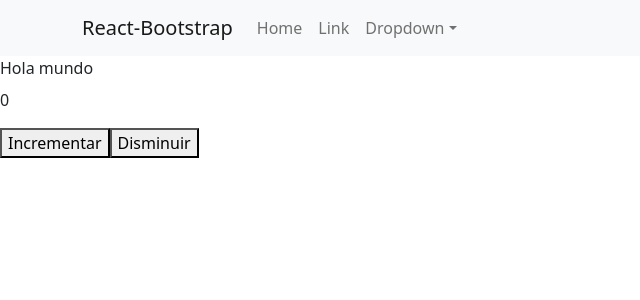
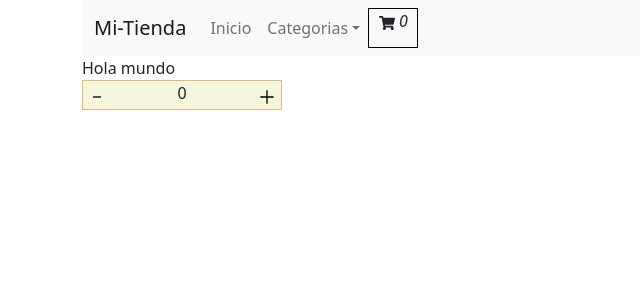
Before and after one commit to LucasEzequielBecerra/Proyecto-Final-React-Js, a React (Create React App) app: page / in a window 1280 px wide. Shown: the top 300 px of the page, without its empty margins (0-640 px from the left). Built offline with nearby package versions, Linux system fonts and the light colour scheme.

Commit message:
primera-pre-entrega

```diff
--- a/package.json
+++ b/package.json
@@ -10,6 +10,7 @@
     "react": "^18.2.0",
     "react-bootstrap": "^2.7.2",
     "react-dom": "^18.2.0",
+    "react-icons": "^4.7.1",
     "react-scripts": "5.0.1",
     "web-vitals": "^2.1.4"
   },
--- a/src/App.js
+++ b/src/App.js
@@ -2,35 +2,25 @@ import 'bootstrap/dist/css/bootstrap.min.css';
 import './App.css';
 import BasicExample from './components/NavBar/NavBar';
 import ItemListContainer from './components/ItemListContainer/ItemListContainer';
-import { useState } from 'react';
+import { useState, useEffect } from 'react';
+import Counter from './components/Counter/Counter';
 
 
 function App() {
 
-  const [contador, setContador] = useState(0)
 
-  const incrementar = () => {
-    setContador(contador + 1)
-  }
-
-  const disminuir = () => {
-    setContador(contador - 1)
-  }
-
-  let date = Date()
 
   return (
     <>
 
-      <div >
+      <div className='container' >
         <BasicExample />
         <ItemListContainer greeting={"Hola mundo"} />
+        <Counter />
+
       </div>
 
-      <h2>{contador !== 0 && date}  </h2>
-      <p> {contador}</p>
-      <button onClick={incrementar}> Incrementar </button>
-      <button onClick={disminuir}> Disminuir </button>
+
 
     </>
 
--- /dev/null
+++ b/src/components/Counter/Counter.css
@@ -0,0 +1,13 @@
+.boton{
+    background-color: inherit;
+    border: none;
+}
+
+.contenedor-boton{
+    background-color: beige;
+    border: solid 1px burlywood;
+    display: flex;
+    justify-content: space-between;
+    height: 30px;
+    width: 200px;
+}
--- /dev/null
+++ b/src/components/Counter/Counter.js
@@ -0,0 +1,26 @@
+import { GrFormSubtract } from "react-icons/gr";
+import { GrAdd } from "react-icons/gr";
+import { useState } from "react";
+import "./Counter.css"
+
+function Counter({ disabled }) {
+    const [contador, setContador] = useState(0)
+
+    const incrementar = () => {
+        contador !== 20 && setContador(contador + 1)
+    }
+
+    const disminuir = () => {
+        contador !== 0 && setContador(contador - 1)
+    }
+
+    return (
+        <div className="contenedor-boton">
+            <button className='boton' class={disabled} onClick={disminuir}><i><GrFormSubtract /></i></button>
+            <span>{contador}</span>
+            <button className="boton" onClick={incrementar}><i><GrAdd /></i></button>
+        </div>)
+
+}
+
+export default Counter;
--- /dev/null
+++ b/src/components/NavBar/CartWidget.js
@@ -0,0 +1,10 @@
+
+import { FaShoppingCart } from "react-icons/fa";
+
+const CartWidget = ({ numero }) => {
+    return (
+        <div className="container-cart"><i className="cart"><FaShoppingCart /> {numero}</i></div>
+    )
+}
+
+export default CartWidget
--- a/src/components/NavBar/NavBar.js
+++ b/src/components/NavBar/NavBar.js
@@ -3,28 +3,26 @@ import Container from 'react-bootstrap/Container';
 import Nav from 'react-bootstrap/Nav';
 import Navbar from 'react-bootstrap/Navbar';
 import NavDropdown from 'react-bootstrap/NavDropdown';
+import CartWidget from './CartWidget';
+import './NavBar.css';
 
 function BasicExample() {
     return (
         <Navbar bg="light" expand="lg">
             <Container>
-                <Navbar.Brand href="#home">React-Bootstrap</Navbar.Brand>
+                <Navbar.Brand href="#home">Mi-Tienda</Navbar.Brand>
                 <Navbar.Toggle aria-controls="basic-navbar-nav" />
                 <Navbar.Collapse id="basic-navbar-nav">
                     <Nav className="me-auto">
-                        <Nav.Link href="#home">Home</Nav.Link>
-                        <Nav.Link href="#link">Link</Nav.Link>
-                        <NavDropdown title="Dropdown" id="basic-nav-dropdown">
-                            <NavDropdown.Item href="#action/3.1">Action</NavDropdown.Item>
+                        <Nav.Link href="#home">Inicio</Nav.Link>
+                        <NavDropdown title="Categorias" id="basic-nav-dropdown">
+                            <NavDropdown.Item href="#action/3.1">Buzos</NavDropdown.Item>
                             <NavDropdown.Item href="#action/3.2">
-                                Another action
+                                Remeras
                             </NavDropdown.Item>
-                            <NavDropdown.Item href="#action/3.3">Something</NavDropdown.Item>
-                            <NavDropdown.Divider />
-                            <NavDropdown.Item href="#action/3.4">
-                                Separated link
-                            </NavDropdown.Item>
+                            <NavDropdown.Item href="#action/3.3">Pantalones</NavDropdown.Item>
                         </NavDropdown>
+                        <CartWidget numero={0} />
                     </Nav>
                 </Navbar.Collapse>
             </Container>
--- a/src/components/NavBar/navBar.css
+++ b/src/components/NavBar/navBar.css
@@ -0,0 +1,9 @@
+
+
+.container-cart{
+width: 50px;
+display: flex;
+justify-content:center;
+border: solid 1px black;
+
+}
```
Also changed, not shown: 1 other file (tests, documents, lock files or other folders).
